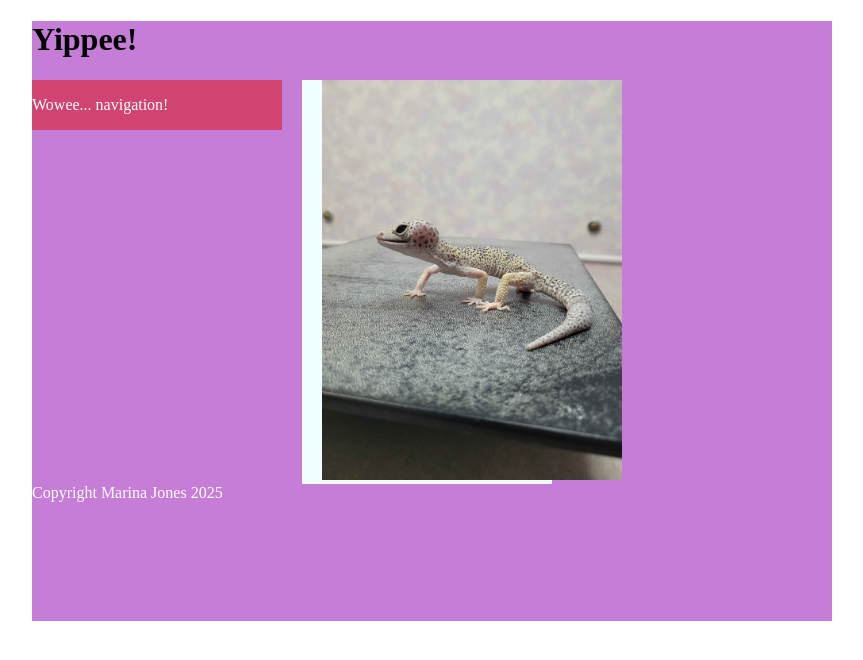
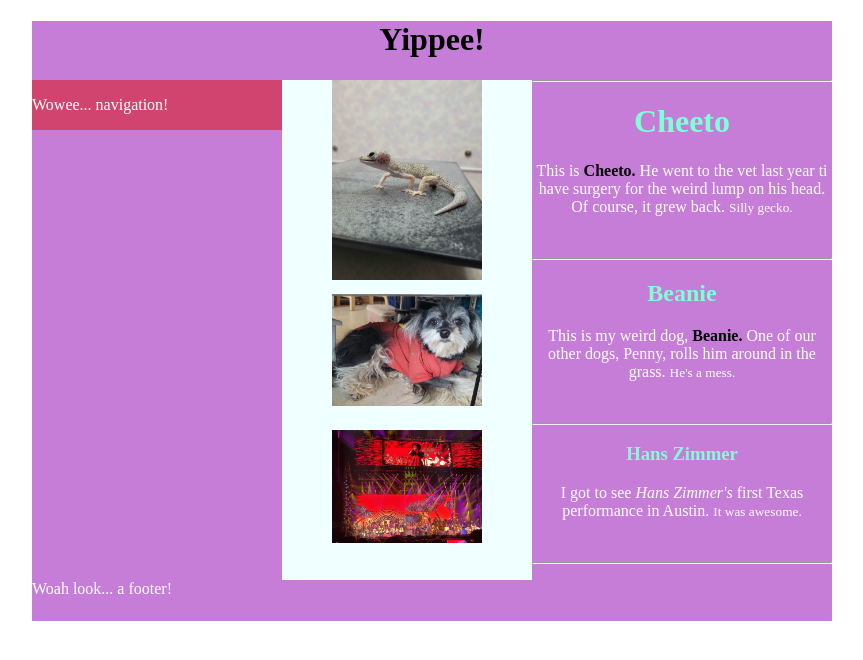
Before and after one commit to jonesm369/project1, a plain HTML site: page index.html in a window 1280 px wide. Shown: the whole page, without its empty margins (208-1071 px from the left). Drawn offline with Linux system fonts and the light colour scheme.

Commit message:
intitialize

```diff
--- a/index.html
+++ b/index.html
@@ -12,27 +12,53 @@
         p{
             color:white;
         }
-        .floatRight{
+        .floatLeft{
             float:left;
             width:250px;
             background-color: rgba(212, 55, 89, 0.808);
         }
+        .imageBox{
+            float:left;
+            width:250px;
+            height: 500px;
+            margin-left: px;
+            background-color: azure;
+            padding-left: 50px;
+        }
         footer{
             clear:both;
         }
-        #main{
-            margin-left: 20px;
-            background-color: azure;
-            padding-left: 20px;
-        }
+
         </style>
 </head>
 <body>
     <div id="container">
-    <header><h1>Yippee!</h1></header>
-    <nav class="floatRight"><p>Wowee... navigation!</p></nav>
-    <main id="main" class="floatRight"><img src="images/cheetoatdavet.jpg" style="width:300px" alt="Cloning a GitHub site"/></main>
-    <footer><p>Copyright Marina Jones 2025</p></footer>
+    <header><h1 style = "text-align: center;">Yippee!</h1></header>
+    <nav class="floatLeft"><p>Wowee... navigation!</p></nav>
+    <main class="imageBox">
+        <img src="images/cheetoatdavet.jpg" style="width:150px; padding-bottom: 10px;" alt="Cheeto at the vet"/>
+        <img src="images/weirddog.jpg" style="width:150px; padding-bottom: 20px;" alt="This is my weird dog"/>
+        <img src="images/zimmerlionking.jpg" style="width:150px" alt="The Lion King at Hans Zimmer in Austin"/>
+
+    </main>
+    <hr>
+    <h1 style = "text-align: center; color: aquamarine;" title = "My baby boy">Cheeto</h1>
+    <p style = "text-align: center;">This is <b style = "color:black">Cheeto.</b> He went to the vet last year ti have surgery for the weird lump on his head.
+        Of course, it grew back. <small>Silly gecko.</small> </p>
+    <br>
+    <hr>
+    <h2 style = "text-align: center; color: aquamarine;" title = "He's weird">Beanie</h2>
+    <p style = "text-align: center;">This is my weird dog, <b style = "color:black">Beanie.</b> One of our other dogs, Penny, rolls him around in the grass.
+        <small>He's a mess.</small></p>
+    <br>
+    <hr>
+    <h3 style = "text-align: center; color: aquamarine;" title = "Aka AWESOMENESS!">Hans Zimmer</h3>
+    <p style = "text-align: center;">I got to see <i>Hans Zimmer's</i> first Texas performance in Austin. <small>It was awesome.</small></p>
+    <br>
+    <hr>
+
+
+    <footer><p>Woah look... a footer!</p></footer>
 
     </div>
 </body>
```
Also changed, not shown: images/weirddog.jpg (added), images/zimmerlionking.jpg (added).
